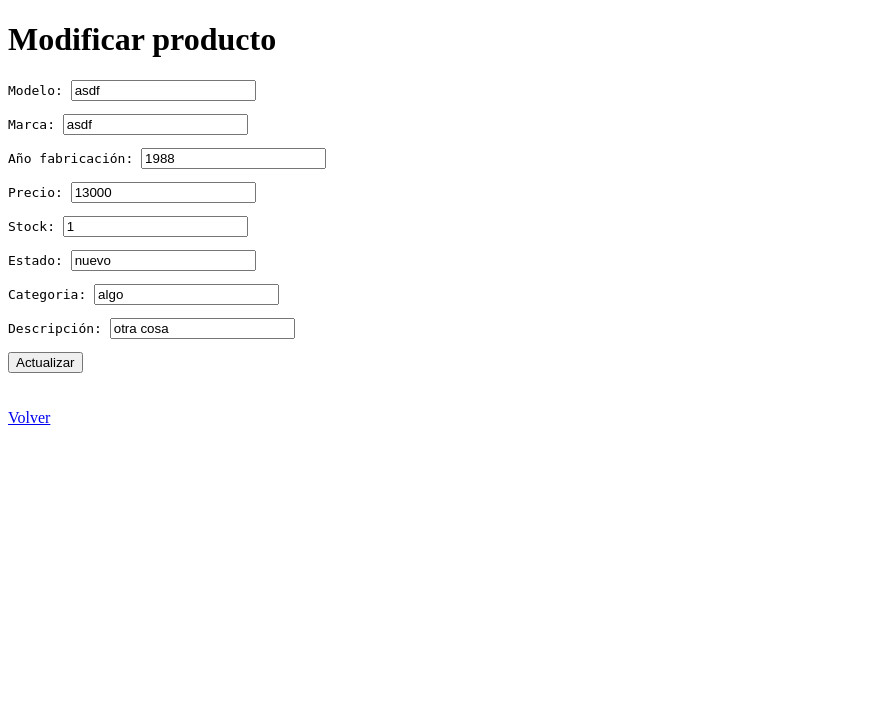
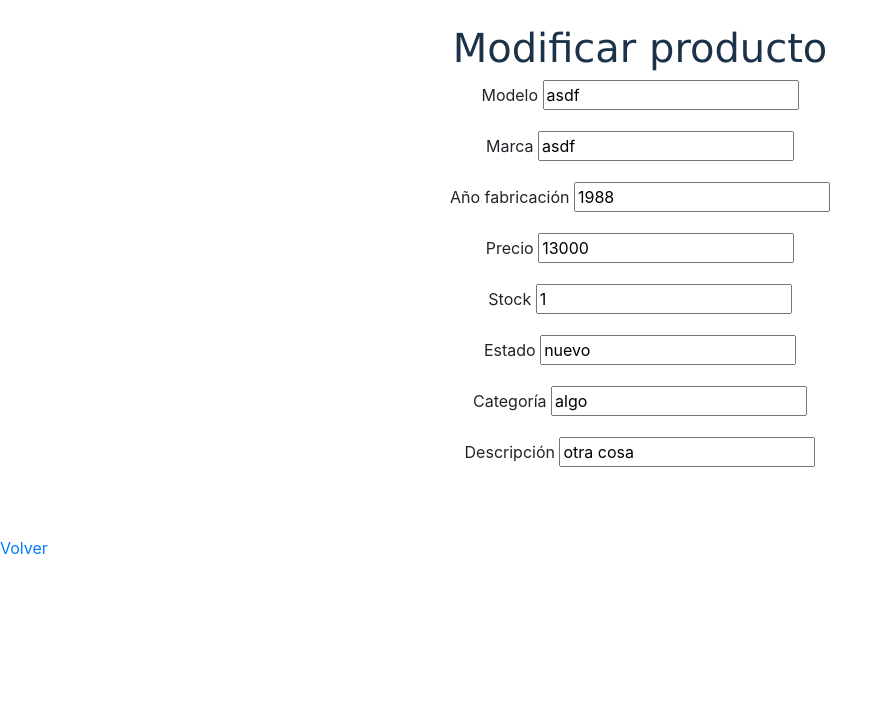
Before and after one commit to KarlaRamirez00/DENKION, a Django app: page /productos/productos_edit/1 in a window 1280 px wide. Shown: the top 712 px of the page, without its empty margins (0-893 px from the left). Before the commit the page ends 425 px from the top, so only its background shows below. Run offline with Django 5.2, Linux system fonts and the light colour scheme; data comes from the database, SQL or seed files in the repository; both versions use the stored data as it was after the commit; some libraries are stand-ins or nearby versions.

Commit message:
baila tu cuerpo, alegría macarena...

```diff
--- a/administrador/static/administrador/css/style.css
+++ b/administrador/static/administrador/css/style.css
@@ -163,3 +163,7 @@ body{
         box-shadow: 0 0 0 20px rgba(0, 0, 0, 0);
     }
 }
+
+.custom-btn{
+    text-align: center;
+}
--- a/productos/templates/productos/productos_add.html
+++ b/productos/templates/productos/productos_add.html
@@ -1,9 +1,12 @@
+{% load static %}
 <!DOCTYPE html>
 <html lang="en">
 <head>
     <meta charset="UTF-8">
     <meta name="viewport" content="width=device-width, initial-scale=1.0">
     <title>Denkion</title>
+    <link rel="stylesheet" href="https://stackpath.bootstrapcdn.com/bootstrap/4.4.1/css/bootstrap.min.css">
+    <link href="{% static 'administrador/css/style.css' %}" rel="stylesheet">
 </head>
 <body>
     <h1>Formulario Agregar Productos</h1>
@@ -21,5 +24,8 @@
  </div>
  <br>
  <a href="{% url 'crud_productos' %}">Volver</a>
+<script src="https://code.jquery.com/jquery-3.4.1.slim.min.js"></script>
+<script src="https://cdn.jsdelivr.net/npm/popper.js@1.16.0/dist/umd/popper.min.js"></script>
+<script src="https://stackpath.bootstrapcdn.com/bootstrap/4.4.1/js/bootstrap.min.js"></script>
 </body>
 </html>
--- a/productos/templates/productos/productos_edit.html
+++ b/productos/templates/productos/productos_edit.html
@@ -1,27 +1,55 @@
+{% load static %}
 <!DOCTYPE html>
 <html lang="en">
 <head>
     <meta charset="UTF-8">
     <meta name="viewport" content="width=device-width, initial-scale=1.0">
     <title>Denkion</title>
+    <link rel="stylesheet" href="https://stackpath.bootstrapcdn.com/bootstrap/4.4.1/css/bootstrap.min.css">
+    <link href="{% static 'administrador/css/style.css' %}" rel="stylesheet">
 </head>
 <body>
+    <div class="container mt-4">
     {% if producto %}
-        <h1>Modificar producto</h1>
+        <h1 class="titulo text-center">Modificar producto</h1>
 
-        <form action="{% url 'productosUpdate' %}" method="POST">
+        <form action="{% url 'productosUpdate' %}" method="POST" class="text-center">
             {% csrf_token %}
-
-            <pre>Modelo: <input type="text" name="modelo" value="{{producto.modelo}}"></pre>
-            <pre>Marca: <input type="text" name="marca" value="{{producto.marca}}"></pre>
-            <pre>A&ntilde;o fabricaci&oacute;n: <input type="text" name="anno_fab" value="{{producto.anno_fab}}"></pre>
-            <pre>Precio: <input type="text" name="precio" value="{{producto.precio}}"></pre>
-            <pre>Stock: <input type="text" name="stock" value="{{producto.stock}}"></pre>
-            <pre>Estado: <input type="text" name="estado" value="{{producto.estado}}"></pre>
-            <pre>Categoria: <input type="text" name="categoria" value="{{producto.categoria}}"></pre>
-            <pre>Descripci&oacute;n: <input type="text" name="desc" value="{{producto.desc}}"></pre>
-            <input type="submit" name="opcion" value="Actualizar">
+                <div class="form-group">
+                    <label for="input_modelo">Modelo</label>
+                    <input type="text" name="modelo" value="{{producto.modelo}}" id="input_modelo">
+                </div>
+                <div class="form-group">
+                    <label for="input_marca">Marca</label>
+                    <input type="text" name="marca" value="{{producto.marca}}" id="input_marca">
+                </div>
+                <div class="form-group">
+                    <label for="input_anno">A&ntilde;o fabricaci&oacute;n</label>
+                    <input type="number" name="anno" value="{{producto.anno_fab}}" id="input_anno">
+                </div>
+                <div class="form-group">
+                    <label for="input_precio">Precio</label>
+                    <input type="number" name="precio" value="{{producto.precio}}" id="input_precio">
+                </div>
+                <div class="form-group">
+                    <label for="input_stock">Stock</label>
+                    <input type="number" name="stock" value="{{producto.stock}}" id="input_stock">
+                </div>
+                <div class="form-group">
+                    <label for="input_estado">Estado</label>
+                    <input type="text" name="estado" value="{{producto.estado}}" id="input_estado">
+                </div>
+                <div class="form-group">
+                    <label for="input_cat">Categor&iacute;a</label>
+                    <input type="text" name="cate" value="{{producto.categoria}}" id="input_cat">
+                </div>
+                <div class="form-group">
+                    <label for="input_des">Descripci&oacute;n</label>
+                    <input type="text" name="des" value="{{producto.desc}}" id="input_des">
+                </div>
+            </div>
         </form>
+    </div>
         <br>
     {% endif %}
     <div id="idMensajes">
@@ -31,5 +59,8 @@
     </div>
     <br>
     <a href="{%url 'crud_productos' %}">Volver</a>
+<script src="https://code.jquery.com/jquery-3.4.1.slim.min.js"></script>
+<script src="https://cdn.jsdelivr.net/npm/popper.js@1.16.0/dist/umd/popper.min.js"></script>
+<script src="https://stackpath.bootstrapcdn.com/bootstrap/4.4.1/js/bootstrap.min.js"></script>
 </body>
 </html>
```
Also changed, not shown: productos/templates/productos/productos_list.html (+11 -5 lines), db.sqlite3.
